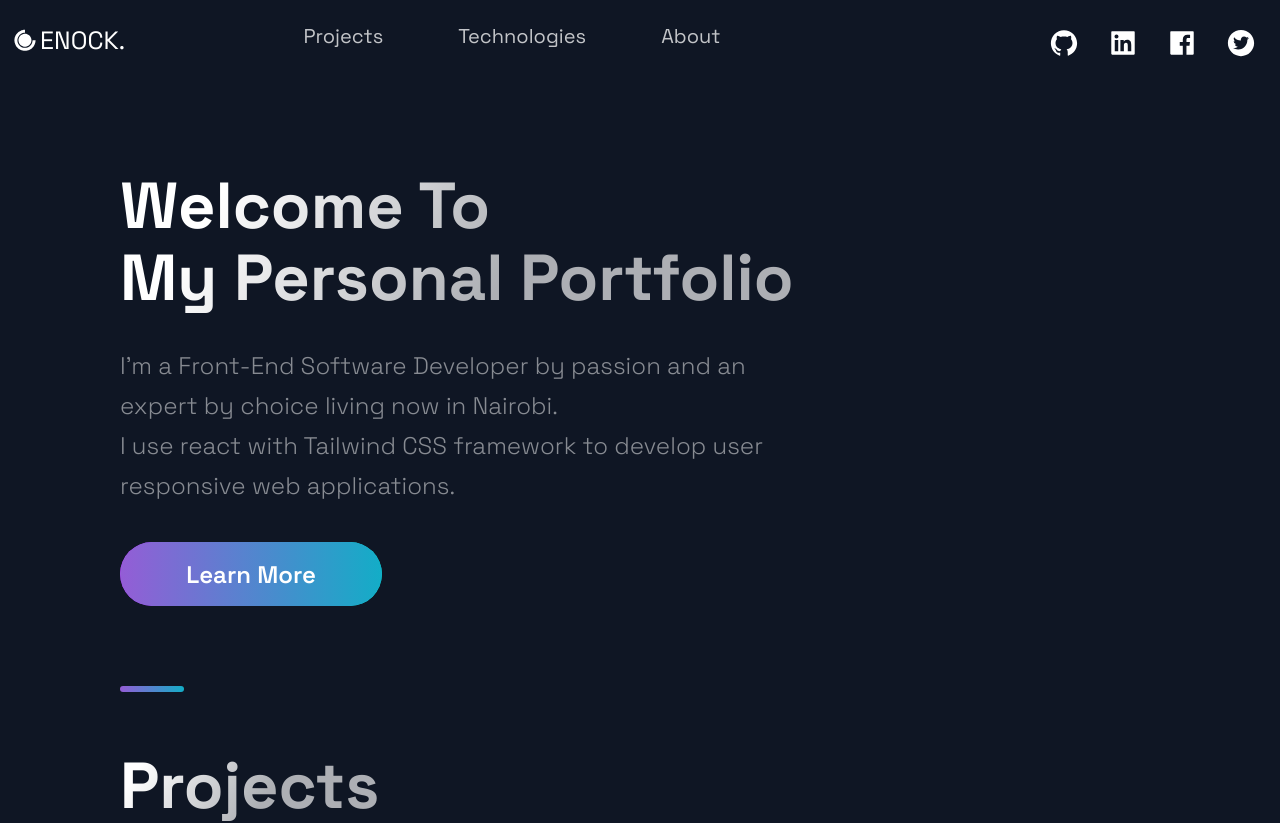
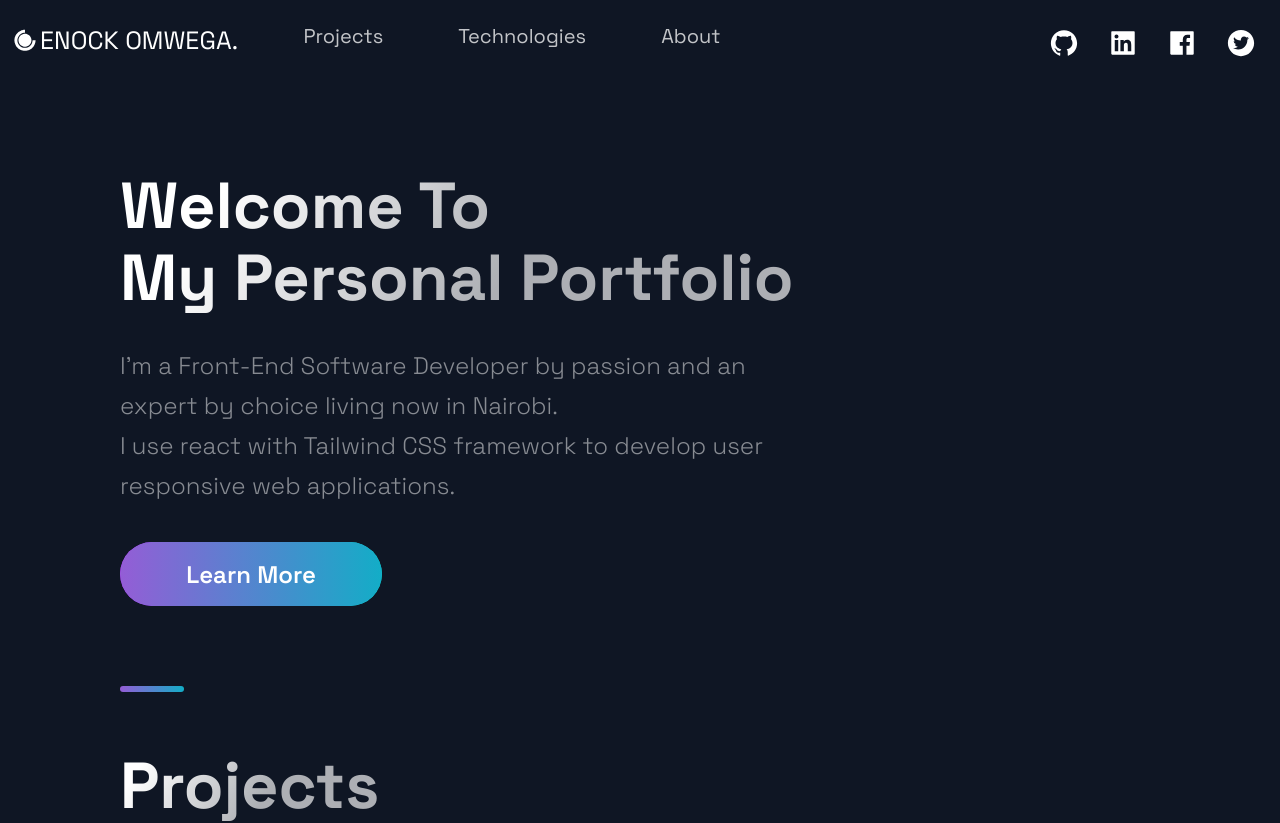
Before and after one commit to Nyakamba/portfolio_website, a Next.js app: page / in a window 1280 px wide. Shown: the top 823 px of the page. Built offline with nearby package versions, Linux system fonts and the light colour scheme.

Commit message:
Header.js

```diff
--- a/src/components/Header/Header.js
+++ b/src/components/Header/Header.js
@@ -30,7 +30,7 @@
             marginBottom: "10px",
           }}
         >
-          <DiCssdeck size="3rem" /> <Span>ENOCK.</Span>
+          <DiCssdeck size="3rem" /> <Span>ENOCK OMWEGA.</Span>
         </a>
       </Link>
     </Div1>
```
